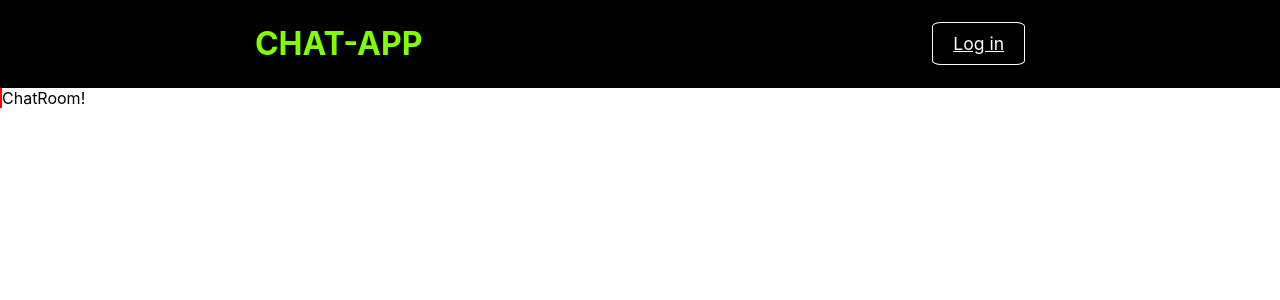
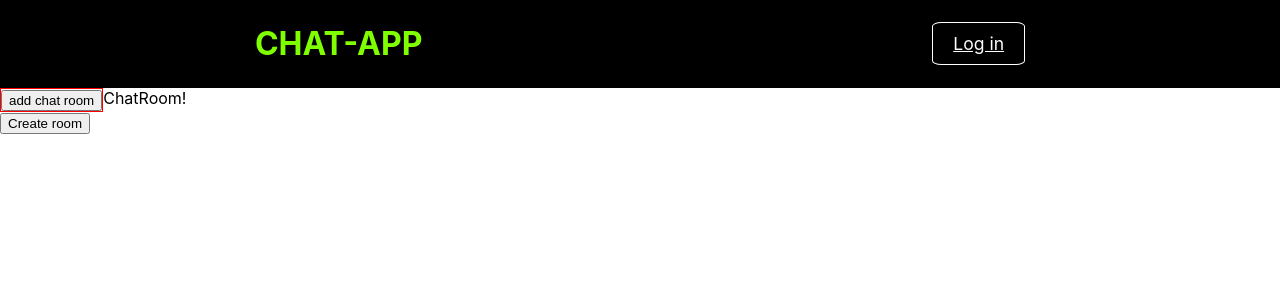
Before and after one commit to sahar227/Chat-app, a React (Create React App) app in the folder src/client/: page / in a window 1280 px wide. Shown: the top 300 px of the page. Built offline with nearby package versions, Linux system fonts and the light colour scheme.

Commit message:
Added button to test post chatroom route and fixed bug in chatroom model

```diff
--- a/src/client/src/App.js
+++ b/src/client/src/App.js
@@ -9,6 +9,15 @@ import ChatRoom from "./components/ChatRoom/ChatRoom";
 export default function App() {
   const [token, setToken] = useState(null);
   const [chats, setChats] = useState([]);
+
+  // TODO: pass this method to a modal
+  const createNewRoom = async (chat) => {
+    const res = await api.post("/chatroom", {
+      roomName: "room from front end",
+      participants: [],
+    });
+    if (res.status === 200) setChats((prev) => [...prev, res.data]);
+  };
 
   const getChats = useMemo(
     () => () => {
@@ -47,6 +56,7 @@ export default function App() {
         <ChatList availableChats={chats} />
         <ChatRoom />
       </div>
+      <button onClick={createNewRoom}>Create room</button>
     </div>
   );
 }
--- /dev/null
+++ b/src/client/src/components/ChatList/AddChatButton.js
@@ -0,0 +1,13 @@
+import React from "react";
+
+export default function AddChatButton() {
+  return (
+    <button
+      onClick={() =>
+        console.log("Should open a modal and allow to add particiapnts")
+      }
+    >
+      add chat room
+    </button>
+  );
+}
--- a/src/client/src/components/ChatList/ChatList.js
+++ b/src/client/src/components/ChatList/ChatList.js
@@ -1,4 +1,5 @@
 import React from "react";
+import AddChatButton from "./AddChatButton";
 import ChatItem from "./ChatItem";
 
 export default function ChatList({ availableChats }) {
@@ -7,6 +8,7 @@ export default function ChatList({ availableChats }) {
       {availableChats.map((chat) => (
         <ChatItem key={chat._id} data={chat} />
       ))}
+      <AddChatButton />
     </div>
   );
 }
```
Also changed, not shown: 2 other files (tests, documents, lock files or other folders).
